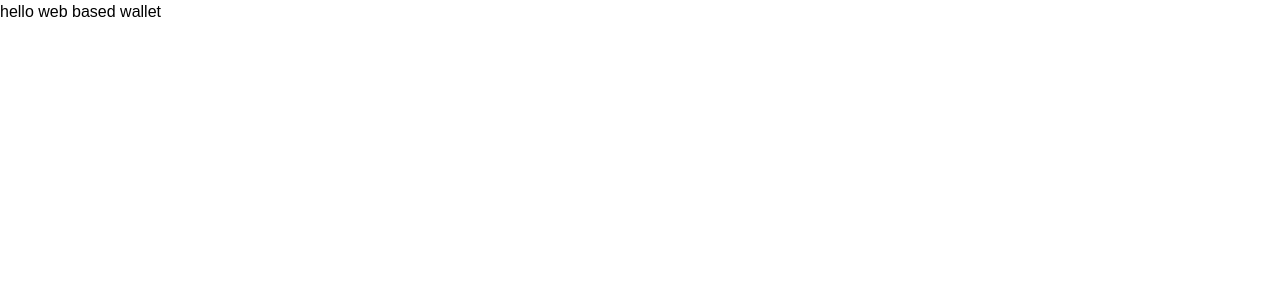
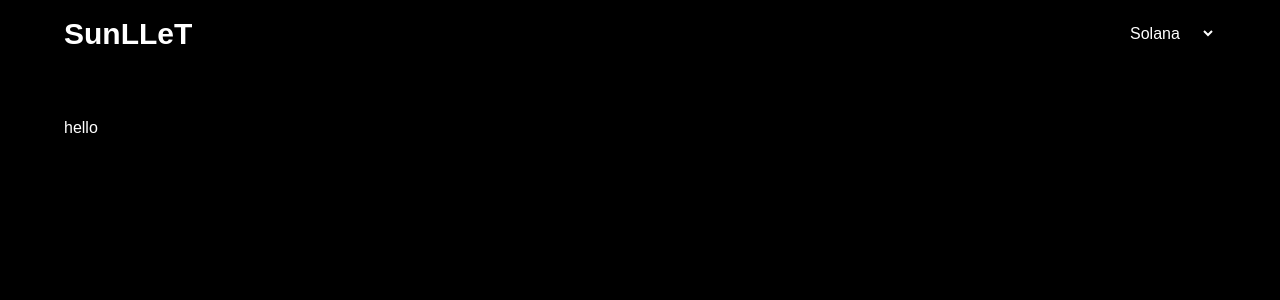
Before and after one commit to 0xSunill/Sunllet, a Next.js app: page / in a window 1280 px wide. Shown: the top 300 px of the page. Built offline with nearby package versions, Linux system fonts and the light colour scheme.

Commit message:
nav created

```diff
--- a/app/globals.css
+++ b/app/globals.css
@@ -17,9 +17,10 @@
     --background: #0a0a0a;
     --foreground: #ededed;
   }
-} */
+}  */
 
 body {
-
+ background-color: black;
+ color: white;
   font-family: Arial, Helvetica, sans-serif;
 }
--- a/app/page.js
+++ b/app/page.js
@@ -1,9 +1,16 @@
 import Image from "next/image";
+import Header from "@/components/Header";
 
 export default function Home() {
   return (
-    <div>
-      <h1>hello web based wallet</h1>
-    </div>
+    <main className="sm:px-16 px-6 py-4">
+      <div className="mb-16">
+        <Header />
+      </div>
+
+      <div>
+        <div>hello</div>
+      </div>
+    </main>
   );
 }
--- /dev/null
+++ b/components/Generate.jsx
@@ -0,0 +1,9 @@
+import React from 'react'
+
+const Generate = () => {
+  return (
+    <div>Generate</div>
+  )
+}
+
+export default Generate
--- /dev/null
+++ b/components/Header.jsx
@@ -0,0 +1,27 @@
+import Link from "next/link";
+import React from "react";
+
+const Header = () => {
+  return (
+    <div className="w-full  ">
+      <nav className="max-w-[1440px] mx-auto flex   justify-between items-center">
+        <Link
+          href="/"
+          className="flex justify-self-center items-center sm:font-extrabold sm:text-3xl text-2xl font-bold "
+        >
+          <span className="">SunLLeT</span>
+        </Link>
+
+        <div className="">
+          <select className="bg-black text-white" name="network" id="network">
+            <option value="sol">Solana</option>
+            <option value="eth">Ethereum</option>
+            <option value="sui">Sui</option>
+          </select>
+        </div>
+      </nav>
+    </div>
+  );
+};
+
+export default Header;
```
